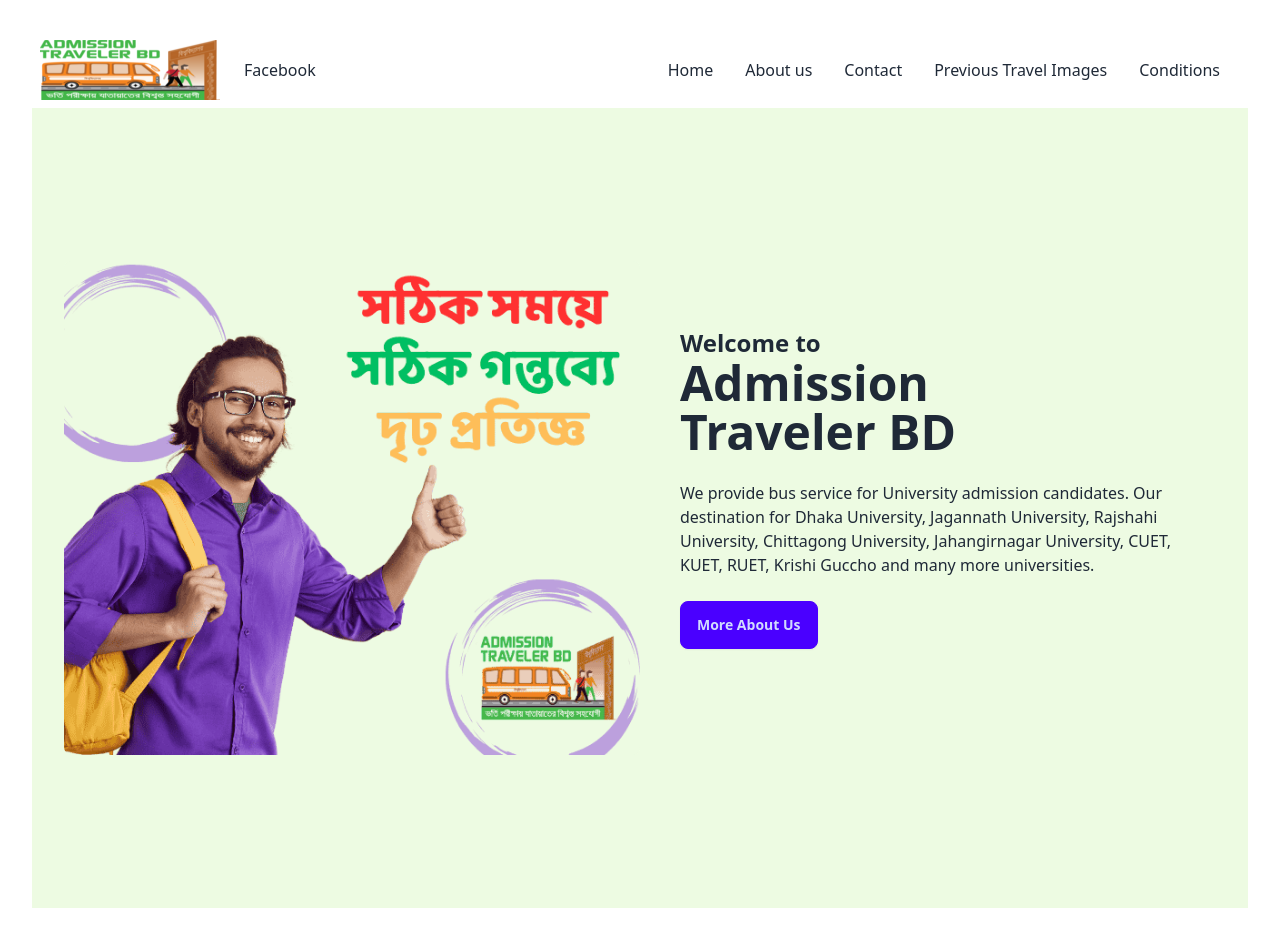
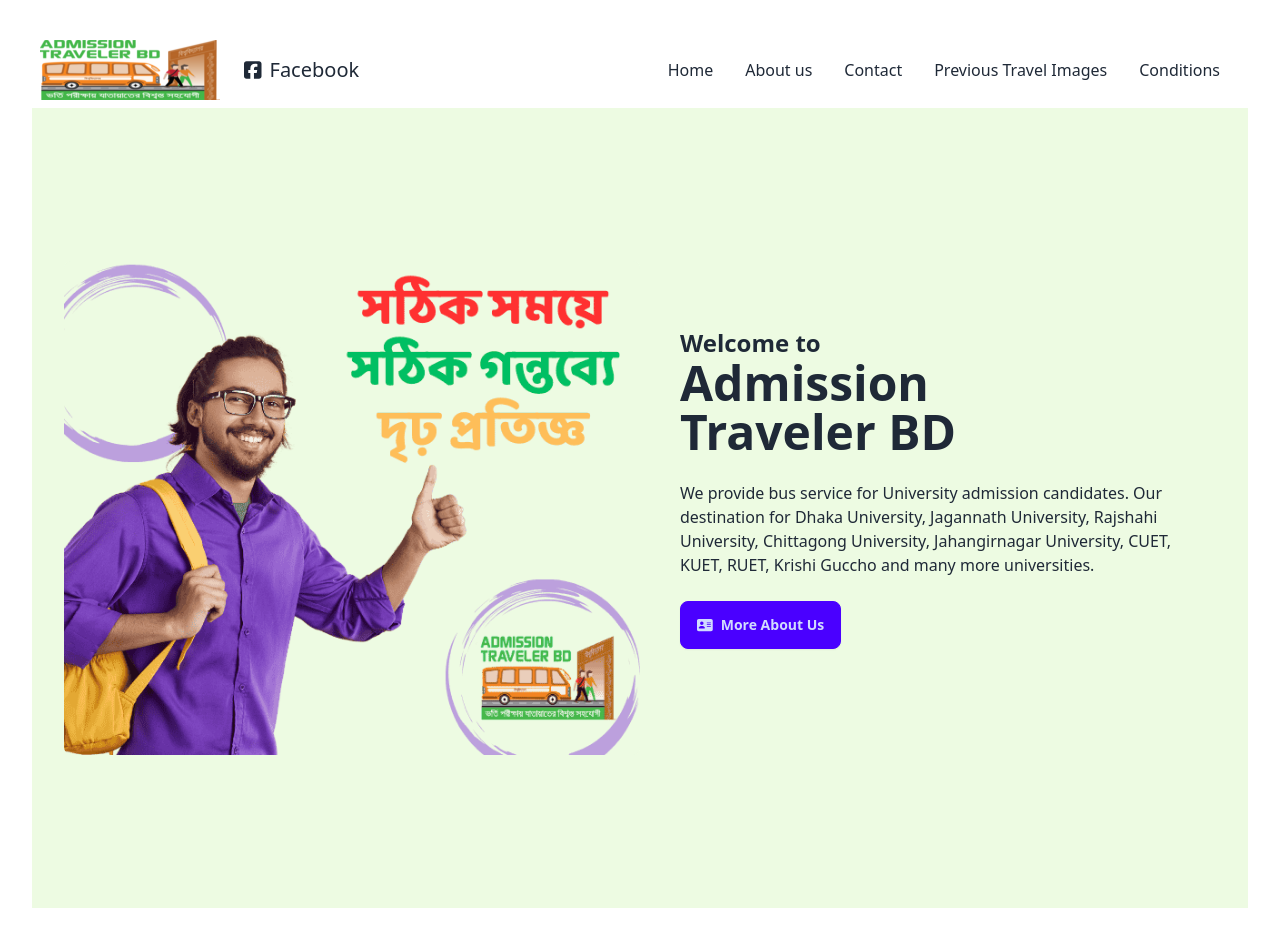
Before and after one commit to Muhammad-sefat/Admission_Travel_BD, a React (Vite) app: page / in a window 1280 px wide. Built offline with nearby package versions, Linux system fonts and the light colour scheme.

Commit message:
Complete set icon in navbar and banner button

```diff
--- a/package.json
+++ b/package.json
@@ -10,6 +10,10 @@
     "preview": "vite preview"
   },
   "dependencies": {
+    "@fortawesome/fontawesome-svg-core": "^6.7.2",
+    "@fortawesome/free-brands-svg-icons": "^6.7.2",
+    "@fortawesome/free-solid-svg-icons": "^6.7.2",
+    "@fortawesome/react-fontawesome": "^0.2.2",
     "react": "^18.3.1",
     "react-dom": "^18.3.1"
   },
--- a/src/components/Banner.jsx
+++ b/src/components/Banner.jsx
@@ -1,5 +1,7 @@
 import React from "react";
 import banner from "../assets/admission-banner.png";
+import { faAddressCard } from "@fortawesome/free-solid-svg-icons";
+import { FontAwesomeIcon } from "@fortawesome/react-fontawesome";
 
 const Banner = () => {
   return (
@@ -25,7 +27,11 @@
             University, Chittagong University, Jahangirnagar University, CUET,
             KUET, RUET, Krishi Guccho and many more universities.
           </p>
-          <button className="btn btn-primary">More About Us</button>
+          <button className="btn btn-primary">
+            {" "}
+            <FontAwesomeIcon icon={faAddressCard} />
+            More About Us
+          </button>
         </div>
       </div>
     </div>
--- a/src/components/Navbar.jsx
+++ b/src/components/Navbar.jsx
@@ -1,5 +1,7 @@
 import React from "react";
 import image from "../assets/admission.png";
+import { FontAwesomeIcon } from "@fortawesome/react-fontawesome";
+import { faSquareFacebook } from "@fortawesome/free-brands-svg-icons";
 
 const Navbar = () => {
   return (
@@ -45,7 +47,11 @@
         </div>
         <div className="flex gap-6">
           <img src={image} alt="Logo" />
-          <button>Facebook</button>
+          <button className="flex items-center gap-2 text-xl">
+            {" "}
+            <FontAwesomeIcon icon={faSquareFacebook} />
+            Facebook
+          </button>
         </div>
       </div>
 
```
Also changed, not shown: 1 other file (tests, documents, lock files or other folders).
